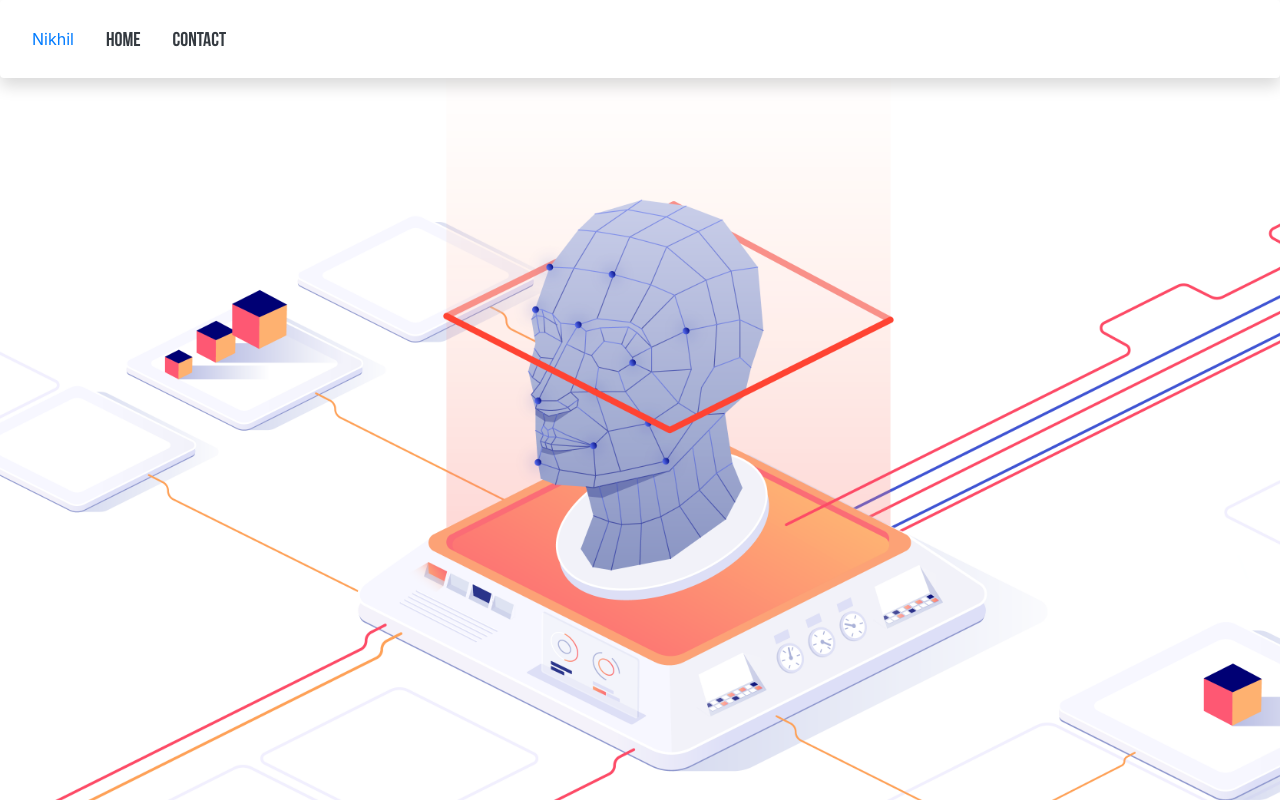
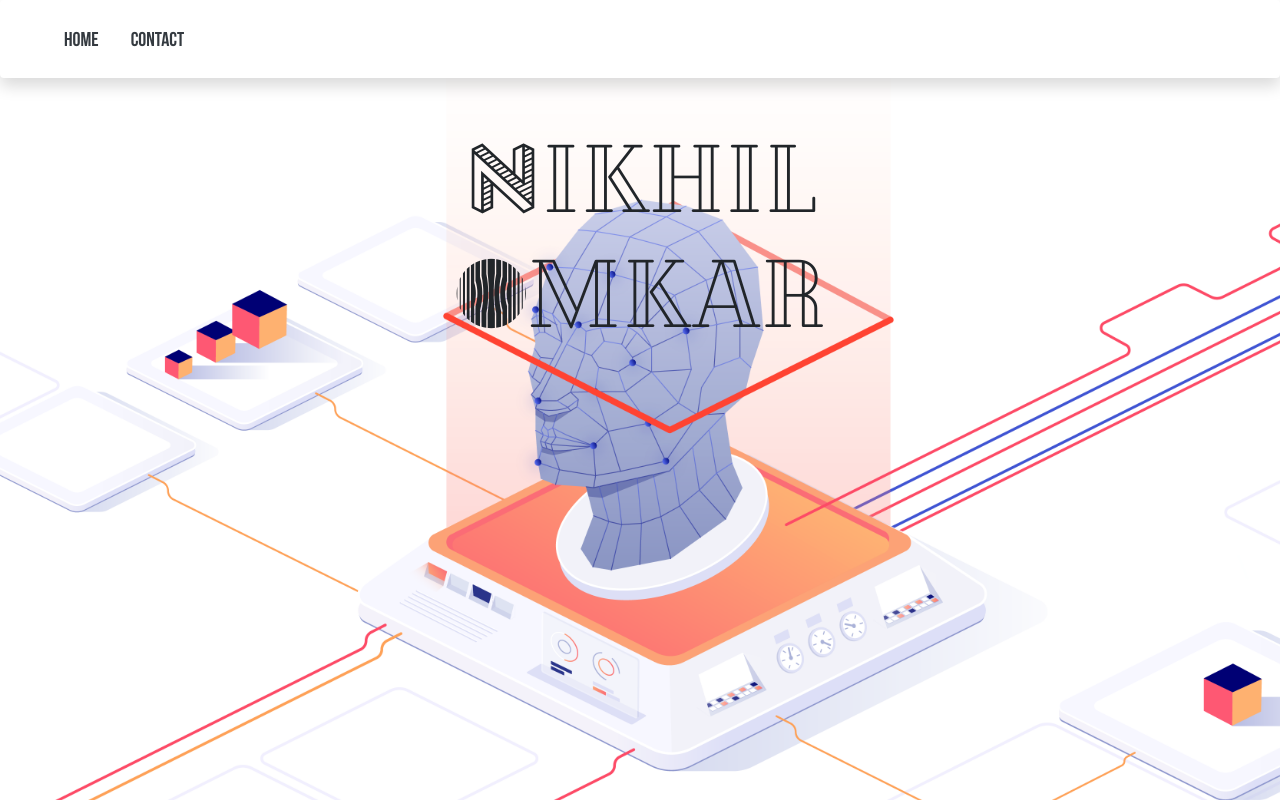
Before and after one commit to nikhilomkar99/page.io, a plain HTML site: page index.html in a window 1280 px wide. Drawn offline with nearby package versions, Linux system fonts and the light colour scheme.

Commit message:
Add files via upload

```diff
--- a/index.html
+++ b/index.html
@@ -40,7 +40,7 @@
 
   <div class="container-fluid nav bg-light nav-color shadow p-3 mb-5 bg-white rounded">
     <div class="nav navbar d-flex align-item-start">
-      <a href="#" class="nav-brand">Nikhil</a>
+
     </div>
     <ul class="nav nav-pills ">
       <li class=" nav-item">
@@ -50,12 +50,8 @@
         <a href="#" class="nav-link  text-dark  justify-content-end ">Contact</a></li>
     </ul>
   </div>
-  <div class="container">
-    <div class="row">
-      <div class="col">
-
-      </div>
-    </div>
+  <div class="container ">
+    <h1 class="display-1 head">Nikhil<br>Omkar</h1>
   </div>
 </body>
 
```
